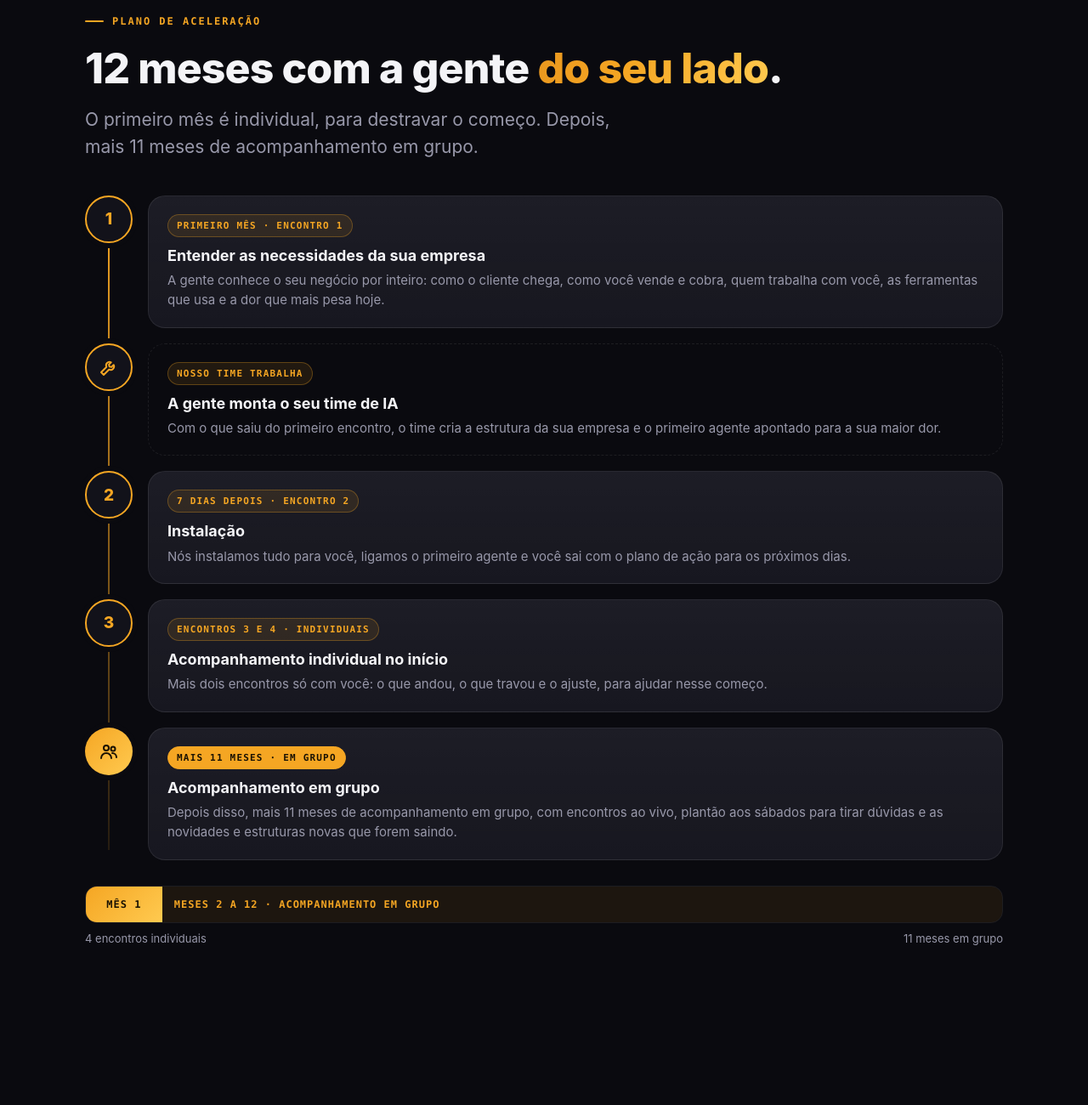
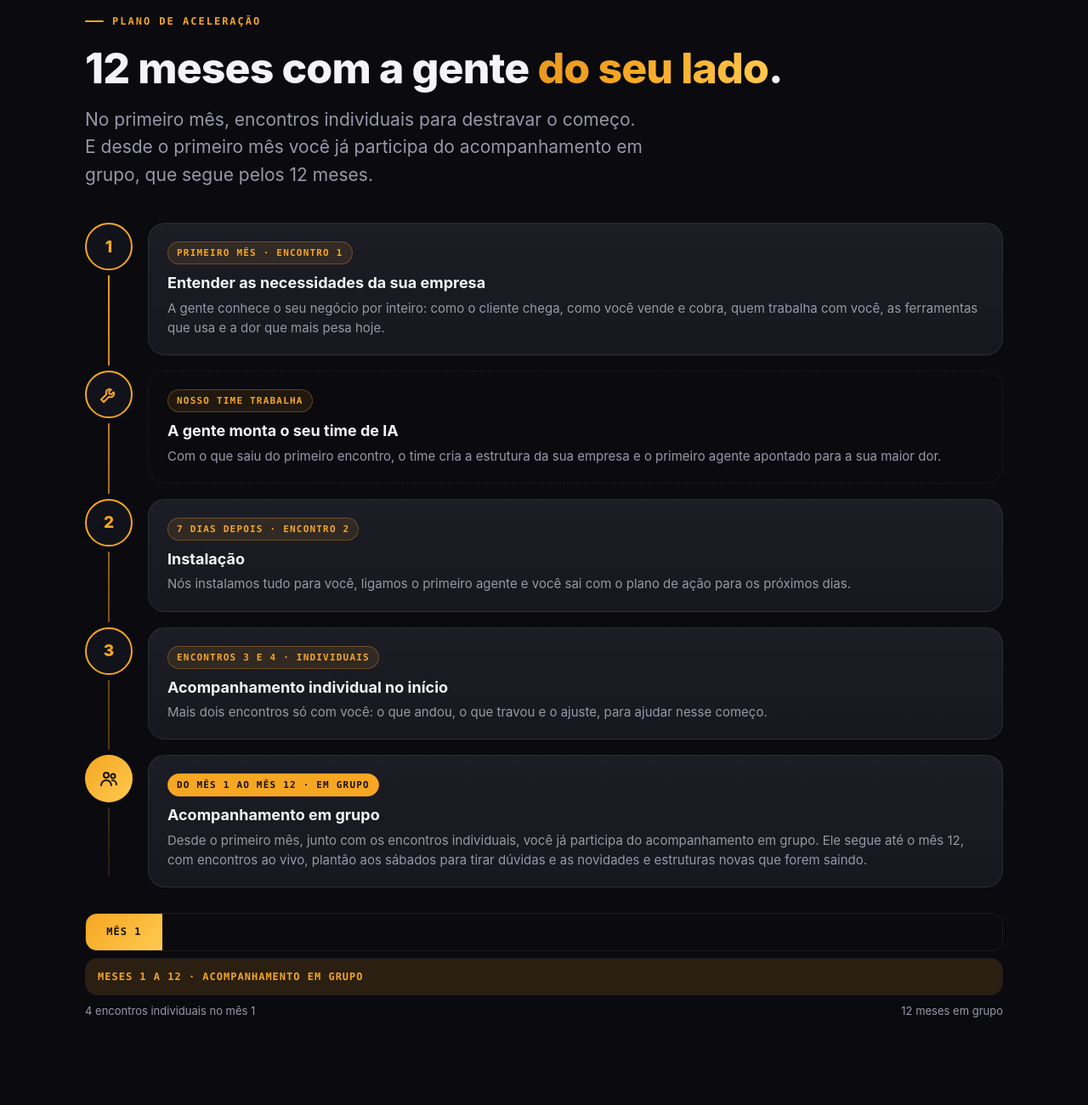
Before and after one commit to contatomeensinaai-ai/business-accelerator-apresentacao, a plain HTML site: page index.html in a window 1280 px wide. Shown: the part 3320-4620 px from the top of the page at 85% size. Drawn offline with Linux system fonts and the light colour scheme.

Commit message:
Plano de aceleração: grupo desde o mês 1, 12 meses no total
Co-Authored-By: Claude Opus 5.5 <noreply@anthropic.com>

```diff
--- a/index.html
+++ b/index.html
@@ -95,6 +95,9 @@
   .bar div{padding:12px 14px}
   .bar .m1{background:linear-gradient(135deg,var(--gold),var(--gold2));color:#1A1203;text-align:center}
   .bar .m2{background:rgba(245,166,35,.08);color:var(--gold)}
+  .bar .m0{background:transparent}
+  .bar.bar2{margin-top:8px;grid-template-columns:1fr}
+  .bar.bar2 .m2{background:rgba(245,166,35,.14)}
   .bar-legend{display:flex;justify-content:space-between;gap:12px;margin-top:8px;color:var(--mut);font-size:13px}
 
   .check{list-style:none;display:grid;gap:12px;margin-top:20px}
@@ -275,19 +278,20 @@
   <div class="wrap">
     <div class="eyebrow rv">Plano de aceleração</div>
     <h2 class="rv d1">12 meses com a gente <span class="grad">do seu lado</span>.</h2>
-    <p class="lead rv d2">O primeiro mês é individual, para destravar o começo. Depois, mais 11 meses de acompanhamento em grupo.</p>
+    <p class="lead rv d2">No primeiro mês, encontros individuais para destravar o começo. E desde o primeiro mês você já participa do acompanhamento em grupo, que segue pelos 12 meses.</p>
 
     <div class="tl">
       <div class="ph rv d1"><div class="dot">1</div><div class="card"><span class="when">Primeiro mês · Encontro 1</span><h3>Entender as necessidades da sua empresa</h3><p>A gente conhece o seu negócio por inteiro: como o cliente chega, como você vende e cobra, quem trabalha com você, as ferramentas que usa e a dor que mais pesa hoje.</p></div></div>
       <div class="ph between rv d1"><div class="dot"><svg viewBox="0 0 24 24"><path d="M14.7 6.3a4 4 0 0 0-5.4 5.4L3 18l3 3 6.3-6.3a4 4 0 0 0 5.4-5.4l-2.6 2.6-2.4-.6-.6-2.4z"/></svg></div><div class="card"><span class="when">Nosso time trabalha</span><h3>A gente monta o seu time de IA</h3><p>Com o que saiu do primeiro encontro, o time cria a estrutura da sua empresa e o primeiro agente apontado para a sua maior dor.</p></div></div>
       <div class="ph rv d2"><div class="dot">2</div><div class="card"><span class="when">7 dias depois · Encontro 2</span><h3>Instalação</h3><p>Nós instalamos tudo para você, ligamos o primeiro agente e você sai com o plano de ação para os próximos dias.</p></div></div>
       <div class="ph rv d3"><div class="dot">3</div><div class="card"><span class="when">Encontros 3 e 4 · Individuais</span><h3>Acompanhamento individual no início</h3><p>Mais dois encontros só com você: o que andou, o que travou e o ajuste, para ajudar nesse começo.</p></div></div>
-      <div class="ph rv d4"><div class="dot big"><svg viewBox="0 0 24 24"><circle cx="9" cy="8" r="3"/><path d="M3 20c0-3.3 2.7-6 6-6s6 2.7 6 6"/><circle cx="17" cy="9" r="2.5"/><path d="M16 14c2.8 0 5 2.2 5 5"/></svg></div><div class="card"><span class="when grp">Mais 11 meses · Em grupo</span><h3>Acompanhamento em grupo</h3><p>Depois disso, mais 11 meses de acompanhamento em grupo, com encontros ao vivo, plantão aos sábados para tirar dúvidas e as novidades e estruturas novas que forem saindo.</p></div></div>
+      <div class="ph rv d4"><div class="dot big"><svg viewBox="0 0 24 24"><circle cx="9" cy="8" r="3"/><path d="M3 20c0-3.3 2.7-6 6-6s6 2.7 6 6"/><circle cx="17" cy="9" r="2.5"/><path d="M16 14c2.8 0 5 2.2 5 5"/></svg></div><div class="card"><span class="when grp">Do mês 1 ao mês 12 · Em grupo</span><h3>Acompanhamento em grupo</h3><p>Desde o primeiro mês, junto com os encontros individuais, você já participa do acompanhamento em grupo. Ele segue até o mês 12, com encontros ao vivo, plantão aos sábados para tirar dúvidas e as novidades e estruturas novas que forem saindo.</p></div></div>
     </div>
 
     <div class="rv d2">
-      <div class="bar" aria-hidden="true"><div class="m1">Mês 1</div><div class="m2">Meses 2 a 12 · acompanhamento em grupo</div></div>
-      <div class="bar-legend"><span>4 encontros individuais</span><span>11 meses em grupo</span></div>
+      <div class="bar" aria-hidden="true"><div class="m1">Mês 1</div><div class="m0"></div></div>
+      <div class="bar bar2" aria-hidden="true"><div class="m2">Meses 1 a 12 · acompanhamento em grupo</div></div>
+      <div class="bar-legend"><span>4 encontros individuais no mês 1</span><span>12 meses em grupo</span></div>
     </div>
   </div>
 </section>
```
